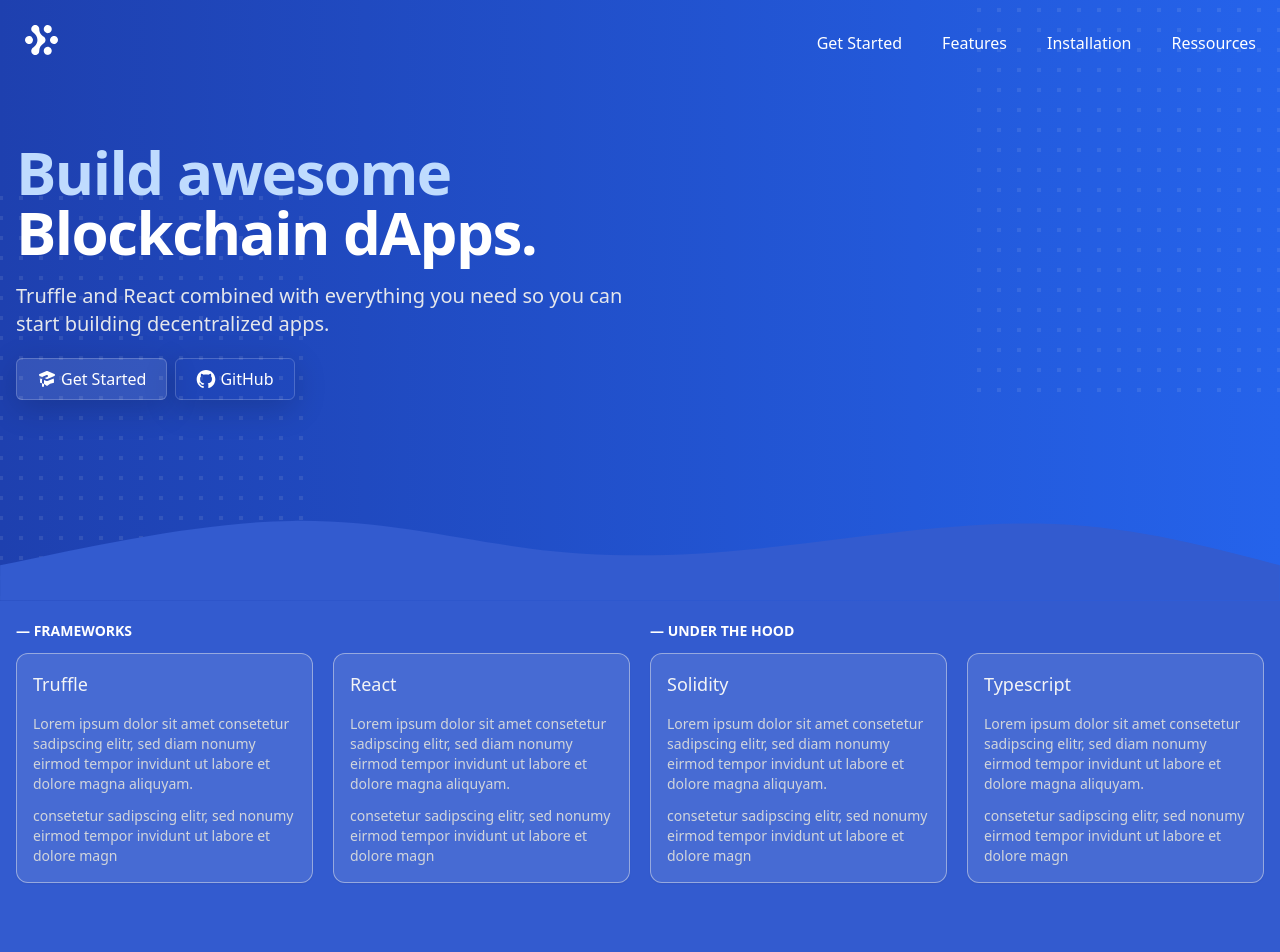
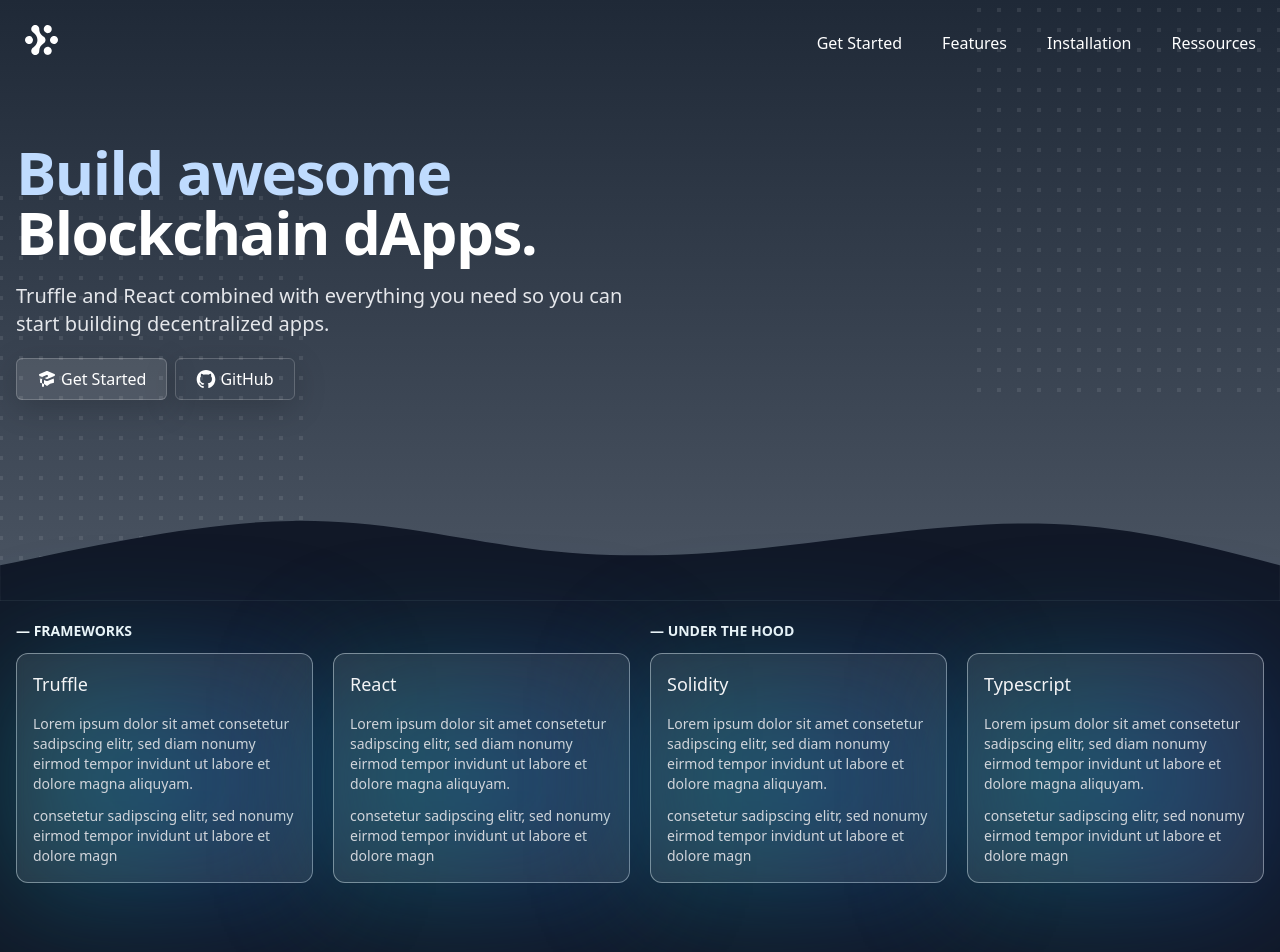
Before and after one commit to ingokpp/nextjs-dapp-landingpage, a Next.js app: page / in a window 1280 px wide. Shown: the top 952 px of the page. Built offline with nearby package versions, Linux system fonts and the light colour scheme; a web font is replaced by a local one.

Commit message:
feat: add glow effect

```diff
--- a/src/components/About.tsx
+++ b/src/components/About.tsx
@@ -1,6 +1,6 @@
 const AboutSection = () => {
     return (
-        <section className="bg-contrast pb-20 sm:pt-5">
+        <section className="bg-gray-900 pb-20 sm:pt-5">
             <div className="sm:grid sm:grid-cols-2 sm:gap-5 relative max-w-7xl mx-auto px-4">
                 <div>
                     <span className="font-bold text-white text-sm block mb-3 pt-4 sm:pt-0 text-center sm:text-left">
@@ -8,7 +8,7 @@
                         <span className="sm:hidden">&mdash;</span>
                     </span>
                     <div className="sm:flex sm:space-x-5 space-y-4 sm:space-y-0">
-                        <div className="relative bg-white shadow-sm flex-1 rounded-xl bg-opacity-10 border border-opacity-50 px-4 py-4 text-white">
+                        <div className="relative bg-white shadow-sm flex-1 rounded-xl bg-opacity-10 border border-opacity-50 px-4 py-4 text-white glow">
                             <span className="font-medium text-lg text-gray-100">
                                 Truffle
                             </span>
@@ -22,7 +22,7 @@
                                 tempor invidunt ut labore et dolore magn
                             </p>
                         </div>
-                        <div className="relative bg-white shadow-sm flex-1 rounded-xl bg-opacity-10 border border-opacity-50 px-4 py-4 text-white">
+                        <div className="relative bg-white shadow-sm flex-1 rounded-xl bg-opacity-10 border border-opacity-50 px-4 py-4 text-white glow">
                             <span className="font-medium text-lg text-gray-100">
                                 React
                             </span>
@@ -45,7 +45,7 @@
                         <span className="sm:hidden">&mdash;</span>
                     </span>
                     <div className="sm:flex sm:space-x-5 space-y-4 sm:space-y-0">
-                        <div className="relative bg-white shadow-sm flex-1 rounded-xl bg-opacity-10 border border-opacity-50 px-4 py-4 text-white">
+                        <div className="relative bg-white shadow-sm flex-1 rounded-xl bg-opacity-10 border border-opacity-50 px-4 py-4 text-white glow">
                             <span className="font-medium text-lg text-gray-100">
                                 Solidity
                             </span>
@@ -59,7 +59,7 @@
                                 tempor invidunt ut labore et dolore magn
                             </p>
                         </div>
-                        <div className="relative bg-white shadow-sm flex-1 rounded-xl bg-opacity-10 border border-opacity-50 px-4 py-4 text-white">
+                        <div className="relative bg-white shadow-sm flex-1 rounded-xl bg-opacity-10 border border-opacity-50 px-4 py-4 text-white glow">
                             <span className="font-medium text-lg text-gray-100">
                                 Typescript
                             </span>
--- a/src/components/Header.tsx
+++ b/src/components/Header.tsx
@@ -112,7 +112,7 @@
 
 const Header = () => {
     return (
-        <div className="relative bg-gradient-to-r from-blue-800 to-blue-600 overflow-hidden">
+        <div className="relative bg-gradient-to-b from-gray-800 to-gray-600 overflow-hidden">
             <div
                 className="hidden lg:block absolute inset-0 opacity-10"
                 aria-hidden="true"
@@ -225,7 +225,7 @@
 };
 const HeaderWave = () => (
     <svg
-        className="text-contrast"
+        className="text-gray-900"
         viewBox="0 0 1440 91"
         fill="none"
         xmlns="http://www.w3.org/2000/svg"
--- a/src/styles/globals.css
+++ b/src/styles/globals.css
@@ -20,3 +20,41 @@
     backdrop-filter: blur(2px);
     -webkit-backdrop-filter: blur(0.5px);
 }
+
+.glow {
+    position: relative;
+    backdrop-filter: blur(4px);
+    -webkit-backdrop-filter: blur(4px);
+    z-index: 2;
+}
+.glow:after {
+    opacity: 0.4;
+    position: absolute;
+    content: "";
+    top: 1vw;
+    left: 0;
+    right: 0;
+    z-index: -1;
+    height: 100%;
+    width: 100%;
+    margin: 0 auto;
+    -webkit-filter: blur(5vw);
+    -moz-filter: blur(5vw);
+    -ms-filter: blur(5vw);
+    filter: blur(5vw);
+    background: linear-gradient(270deg, #1e40af, #0fffc1);
+    background-size: 200% 200%;
+    animation: animateGlow 20s ease infinite;
+}
+
+@keyframes animateGlow {
+    0% {
+        background-position: 0% 50%;
+    }
+    50% {
+        background-position: 100% 50%;
+    }
+    100% {
+        background-position: 0% 50%;
+    }
+}
```
